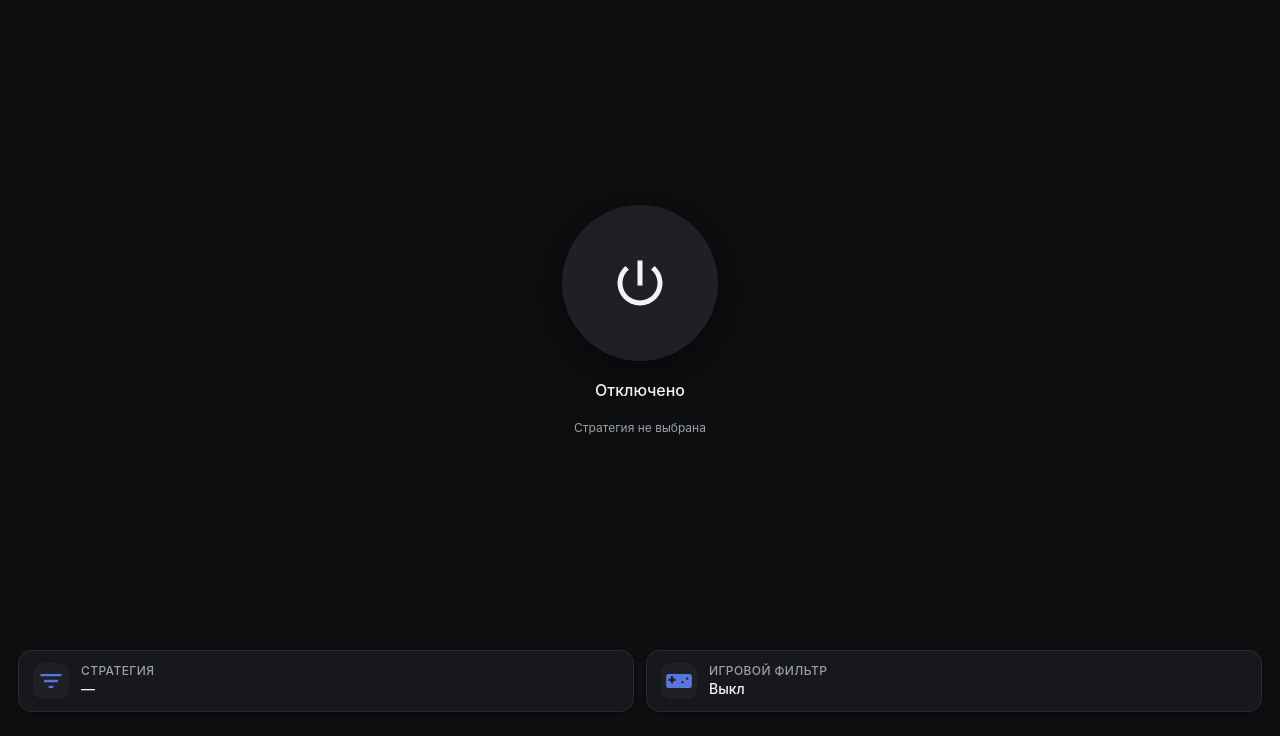
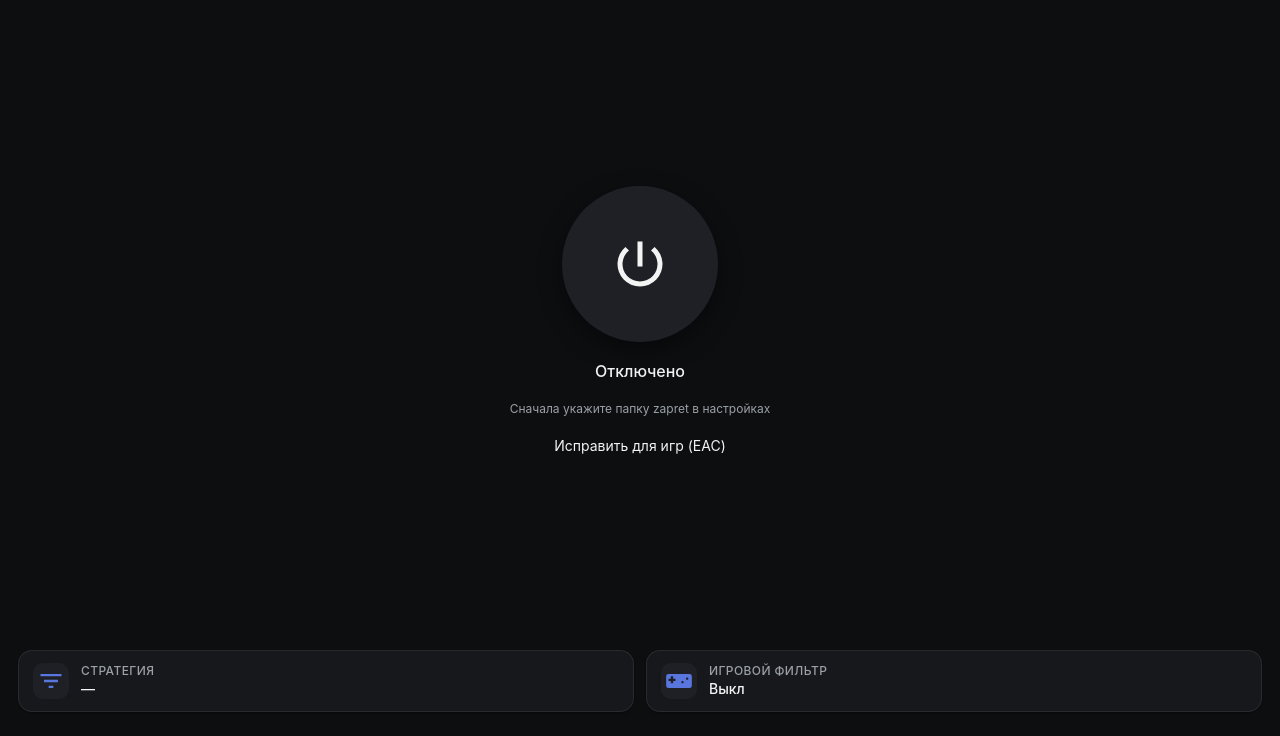
Before and after one commit to sand0o/ZapretGUI, a plain HTML site: page ui/index.html in a window 1280 px wide. Shown: the part 64-800 px from the top of the page. Drawn offline with Linux system fonts and the light colour scheme.

Commit message:
Add button for fixing EAC issues

```diff
--- a/ui/index.html
+++ b/ui/index.html
@@ -53,6 +53,10 @@
 
         <p id="status-text" class="status-text">Отключено</p>
         <p id="status-sub" class="status-sub">Стратегия не выбрана</p>
+
+        <button id="fix-eac-button" class="fix-btn" type="button">
+          Исправить для игр (EAC)
+        </button>
       </div>
 
       <nav class="bottom-cards">
```
